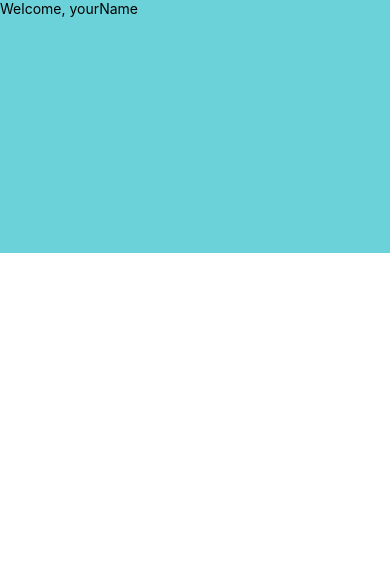
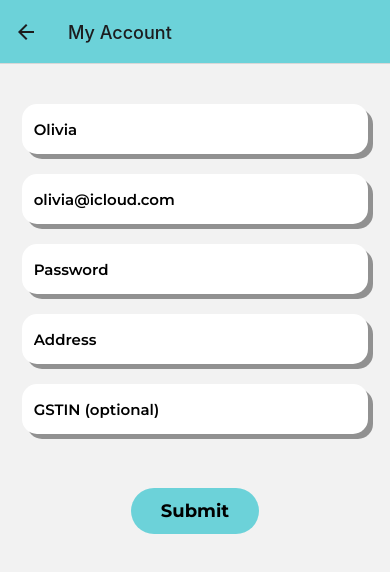
Before and after one commit to kj-1809/UrjasBharatGas, a React Native app: screen /MyAccount in a window 390 px wide. Shown: the top 572 px of the page. Built offline with nearby package versions, Linux system fonts and the light colour scheme.

Commit message:
Added react navigation

```diff
--- a/App.js
+++ b/App.js
@@ -2,12 +2,49 @@ import { StatusBar } from "expo-status-bar";
 import { StyleSheet, Text, View } from "react-native";
 import { useFonts } from "expo-font";
 // import AppLoading from "expo-app-loading";
-import Loading from "./components/Loading";
+// import Loading from "./components/Loading";
 import Login from "./screens/Login";
 import Register from "./screens/Register";
+import OrderNow from "./screens/OrderNow";
+import MyOrders from "./screens/MyOrders"
+import MyAccount from "./screens/MyAccount"
+import AboutUs from "./screens/AboutUs"
 import { useState } from "react";
 import Homepage from "./screens/Homepage";
 // import {registerPending} from "./screens/Register"
+import { NavigationContainer, StackActions } from "@react-navigation/native";
+import { createNativeStackNavigator } from "@react-navigation/native-stack";
+
+const Stack = createNativeStackNavigator();
+
+function AuthenticatedView() {
+	return (
+		<NavigationContainer>
+			<Stack.Navigator screenOptions = {{
+						headerStyle : {
+							backgroundColor: "#6CD2D9"
+						}
+					}}>
+				<Stack.Screen
+					name="Homepage"
+					component={Homepage}
+					options={{
+						title: "",
+						headerStyle: {
+							backgroundColor: "#6CD2D9",
+							borderBottomWidth: 4,
+						},
+						headerShadowVisible : false,
+					}}
+				/>
+				<Stack.Screen name = "OrderNow" component={OrderNow}/>
+				<Stack.Screen name = "MyOrders" component={MyOrders}/>
+				<Stack.Screen name = "MyAccount" component={MyAccount} options = {{title : "My Account"}}/>
+				<Stack.Screen name = "AboutUs" component={AboutUs}/>
+			</Stack.Navigator>
+		</NavigationContainer>
+	);
+}
 
 export default function App() {
 	const [fontsLoaded] = useFonts({
@@ -33,7 +70,8 @@ export default function App() {
 		<>
 			<StatusBar style="dark" />
 			{/* {screen} */}
-			<Homepage/>
+			{/* <Homepage />*/}
+			<AuthenticatedView />
 		</>
 	);
 }
--- /dev/null
+++ b/components/CustomButton.js
@@ -0,0 +1,43 @@
+import { View, Text, Pressable, StyleSheet,Dimensions } from "react-native";
+
+let deviceWidth = Dimensions.get('window').width;
+let deviceHeight = Dimensions.get('window').height;
+
+function CustomButton({ children, onClick , style}) {
+	return (
+		<View style={styles.buttonContainer}>
+			<Pressable style={[styles.buttonPressable , style]} onPress={onClick}>
+				<Text style={styles.innerText}>{children}</Text>
+			</Pressable>
+		</View>
+	);
+}
+
+
+
+export default CustomButton;
+
+const styles = StyleSheet.create({
+	buttonContainer: {
+    height : (deviceWidth/2) - 30,
+    width : (deviceWidth/2) - 30,
+		alignItems: "center",
+		justifyContent: "center",
+		marginHorizontal: "3%",
+	},
+	innerText: {
+		fontFamily: "Montserrat",
+		fontSize: 17,
+	},
+	buttonPressable: {
+    backgroundColor: "#6CD2D9",
+    height : (deviceWidth/2) - 30,
+    width : (deviceWidth/2) - 30,
+    alignItems : 'center',
+    justifyContent : 'center',
+		borderRadius: 35,
+    shadowColor : "black",
+    shadowOpacity : 0.5,
+    shadowOffset : {width : 5 , height : 5}
+	},
+});
--- a/screens/Homepage.js
+++ b/screens/Homepage.js
@@ -1,29 +1,83 @@
-import { View, Text , StyleSheet } from "react-native";
+import { View, Text, StyleSheet, Image } from "react-native";
+import CustomButton from "../components/CustomButton";
 
-function Homepage() {
+function Homepage({ navigation }) {
 	return (
-		<View style = {styles.container}>
-			<View style = {styles.header}>
-				{/* <Image source = {require('../assets/images/urjalogo.jpg')} style = {styles.imgStyle} /> */}
-				<Text>Welcome, yourName</Text>
+		<View style={styles.container}>
+			<View style={styles.header}>
+				<Image
+					source={require("../assets/images/urjalogo.png")}
+					style={styles.imgStyle}
+				/>
+				<Text style={styles.welcomeText}>Welcome, Olivia</Text>
+			</View>
+
+			<View style={styles.buttonContainer}>
+				<View style={styles.buttonHorizontalContainer}>
+					<CustomButton
+						style={{ backgroundColor: "#FDFDBD" }}
+						onClick={() => {
+							navigation.navigate("OrderNow");
+						}}
+					>
+						ORDER NOW
+					</CustomButton>
+					<CustomButton
+						style={{ backgroundColor: "#B8E8FC" }}
+						onClick={() => {
+							navigation.navigate("MyOrders");
+						}}
+					>
+						MY ORDERS
+					</CustomButton>
+				</View>
+				<View style={styles.buttonHorizontalContainer}>
+					<CustomButton style={{ backgroundColor: "#C8FFD4" }} onClick = {()=>{
+            navigation.navigate("MyAccount")
+          }}>
+						MY ACCOUNT
+					</CustomButton>
+					<CustomButton style={{ backgroundColor: "#BCCEF8" }} onClick = {()=>{
+            navigation.navigate("AboutUs")
+          }}>
+						ABOUT US
+					</CustomButton>
+				</View>
 			</View>
 		</View>
 	);
 }
 
 const styles = StyleSheet.create({
-  container : {
-    flex : 1,
-    alignItems : 'center',
-  },
-  header:{
-    width : "100%",
-    height: "30%",
-    backgroundColor:"#6CD2D9"
-  },
-  imgStyle : {
-    height : 100 ,
-    width : 100
-  }
+	container: {
+		flex: 1,
+	},
+	header: {
+		width: "100%",
+		height: "35%",
+		backgroundColor: "#6CD2D9",
+		alignItems: "center",
+		justifyContent: "center",
+	},
+	imgStyle: {
+		height: 100,
+		width: 100,
+		borderRadius: 50,
+	},
+	welcomeText: {
+		marginTop: "5%",
+		fontFamily: "MontserratSemiBold",
+		fontSize: 20,
+	},
+	buttonContainer: {
+		flex: 1,
+		alignItems: "center",
+		// justifyContent : 'center',
+		marginTop: "5%",
+	},
+	buttonHorizontalContainer: {
+		flexDirection: "row",
+		marginVertical: "3%",
+	},
 });
 export default Homepage;
--- a/screens/MyAccount.js
+++ b/screens/MyAccount.js
@@ -1,5 +1,130 @@
-import {View , Text} from 'react-native'
+import { useState } from "react";
+import { View, Text, StyleSheet, TextInput, KeyboardAvoidingView, ScrollView} from "react-native";
+import NextButton from "../components/NextButton";
 
-function MyAccount(){}
+function MyAccount() {
+  const [password , setPassword] = useState('Password')
+  const [address, setAddress] = useState("");
+	const [gstin, setGstin] = useState("");
+
+  function handlePasswordChange(text){
+    setPassword(text);
+  }
+  function handleAddressChange(text) {
+		setAddress(text);
+	}
+  function handleGstinChange(text) {
+		setGstin(text);
+	}
+
+  function handleSubmit(){
+    console.log("Submitted successfully !")
+  }
+
+
+
+	return (
+		<View style={styles.container}>
+			{/* <Text style={styles.myAccountText}>My Account</Text> */}
+			<KeyboardAvoidingView style={styles.scrollViewStyle} behavior="padding">
+				<ScrollView>
+					<View style={styles.inputContainer}>
+						<View style={styles.inputView}>
+							<TextInput
+								placeholder="Name"
+								style={styles.inputText}
+                editable = {false}
+                value = "Olivia"
+                />
+						</View>
+						<View style={styles.inputView}>
+							<TextInput
+								placeholder="Email"
+								style={styles.inputText}
+                editable = {false}
+                value = "olivia@icloud.com"
+							/>
+						</View>
+						<View style={styles.inputView}>
+							<TextInput
+								placeholder="Password"
+								style={styles.inputText}
+								autoCapitalize={false}
+								autoCorrect={false}
+								onChangeText={handlePasswordChange}
+								value={password}
+							/>
+						</View>
+
+						<View style={styles.inputView}>
+							<TextInput
+								placeholder="Address"
+								style={styles.inputText}
+								onChangeText={handleAddressChange}
+								value={address}
+							/>
+						</View>
+						<View style={styles.inputView}>
+							<TextInput
+								placeholder="GSTIN (optional)"
+								style={styles.inputText}
+								autoCapitalize={false}
+								autoCorrect={false}
+								onChangeText={handleGstinChange}
+								value={gstin}
+							/>
+						</View>
+					</View>
+					<View style={styles.submitContainer}>
+						<NextButton onClick={handleSubmit}>Submit</NextButton>
+					</View>
+				</ScrollView>
+			</KeyboardAvoidingView>
+		</View>
+	);
+}
+
+const styles = StyleSheet.create({
+	container: {
+		flex: 1,
+	},
+	myAccountText: {
+		fontSize: 50,
+		marginTop: "5%",
+		marginLeft: "7%",
+		fontFamily: "MontserratSemiBold",
+	},
+	inputContainer: {
+		// backgroundColor: "green",
+		// marginTop: "20%",
+		marginHorizontal: "3%",
+		// padding : 10
+	},
+	inputView: {
+		height: 50,
+		margin: 10,
+		backgroundColor: "white",
+		borderRadius: 15,
+		justifyContent: "center",
+		shadowColor: "black",
+		shadowOpacity: 0.4,
+		shadowOffset: { width: 5, height: 5 },
+	},
+	inputText: {
+		fontSize: 15,
+		fontFamily: "MontserratSemiBold",
+		// backgroundColor : "#F6F6C9",
+		paddingHorizontal: 12,
+		paddingVertical: 12,
+	},
+	submitContainer: {
+		marginTop: "10%",
+		marginBottom: "15%",
+	},
+	scrollViewStyle: {
+		flex: 1,
+		marginVertical: 30,
+	},
+});
 
 export default MyAccount;
```
Also changed, not shown: components/NextButton.js (+8 -8 lines), package.json (+6 -2 lines), assets/images/urjalogo.png (renamed from assets/urjalogo.JPG), 1 other file (tests, documents, lock files or other folders).
